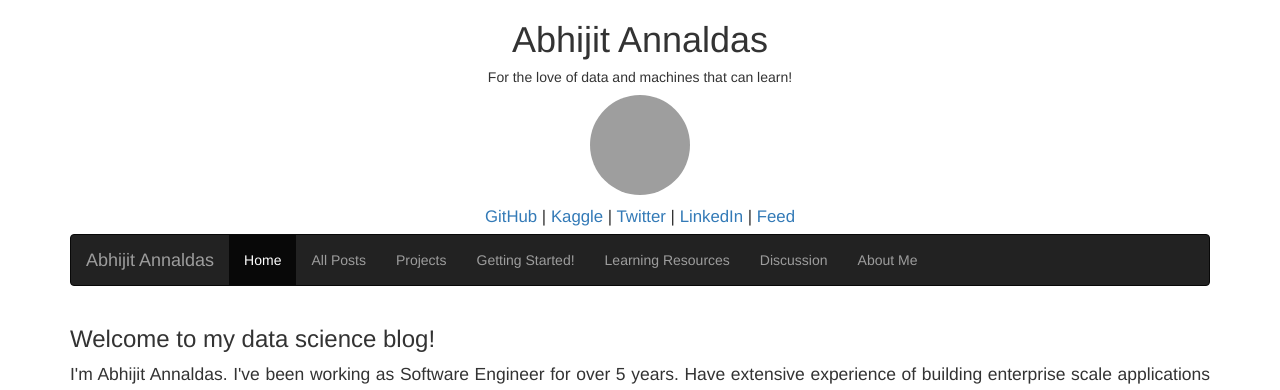
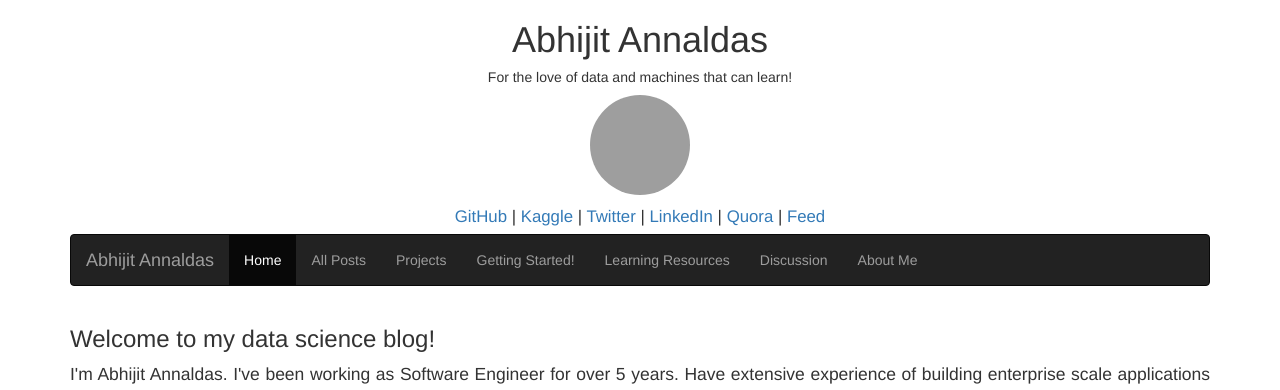
Before and after one commit to avannaldas/ml, a Jekyll site: the page built from index.html, in a window 1280 px wide, cut to the strip 0-390 px from the top of the page. Built offline with Jekyll 4.4.1, drawn with Linux system fonts in a browser that asks for light colours; nearby versions of some CDN libraries; grey boxes are pictures that could not be loaded.

Commit message:
Update header.html

```diff
--- a/_includes/header.html
+++ b/_includes/header.html
@@ -20,6 +20,7 @@
 		<A href="http://kaggle.com/avannaldas" target="_blank">Kaggle</A> |
 		<A href="http://twitter.com/avannaldas" target="_blank">Twitter</A> |
 		<A href="http://linkedin.com/in/avannaldas" target="_blank">LinkedIn</A> |
+		<A href="https://www.quora.com/profile/Abhijit-Annaldas" target="_blank">Quora</A> |
 		<A href="https://avannaldas.github.io/feed" target="_blank">Feed</A>
 		</big>
 	</div>
```
